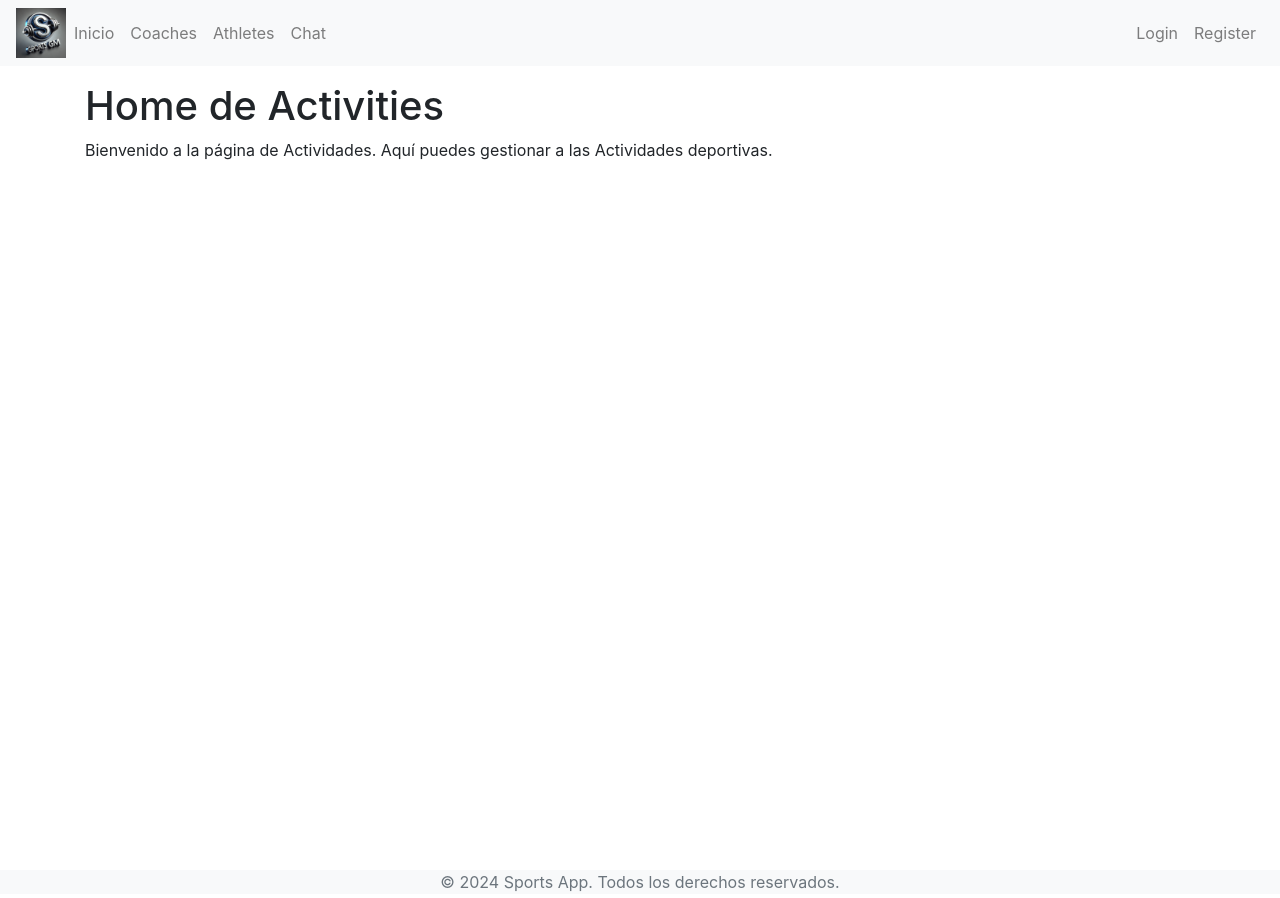
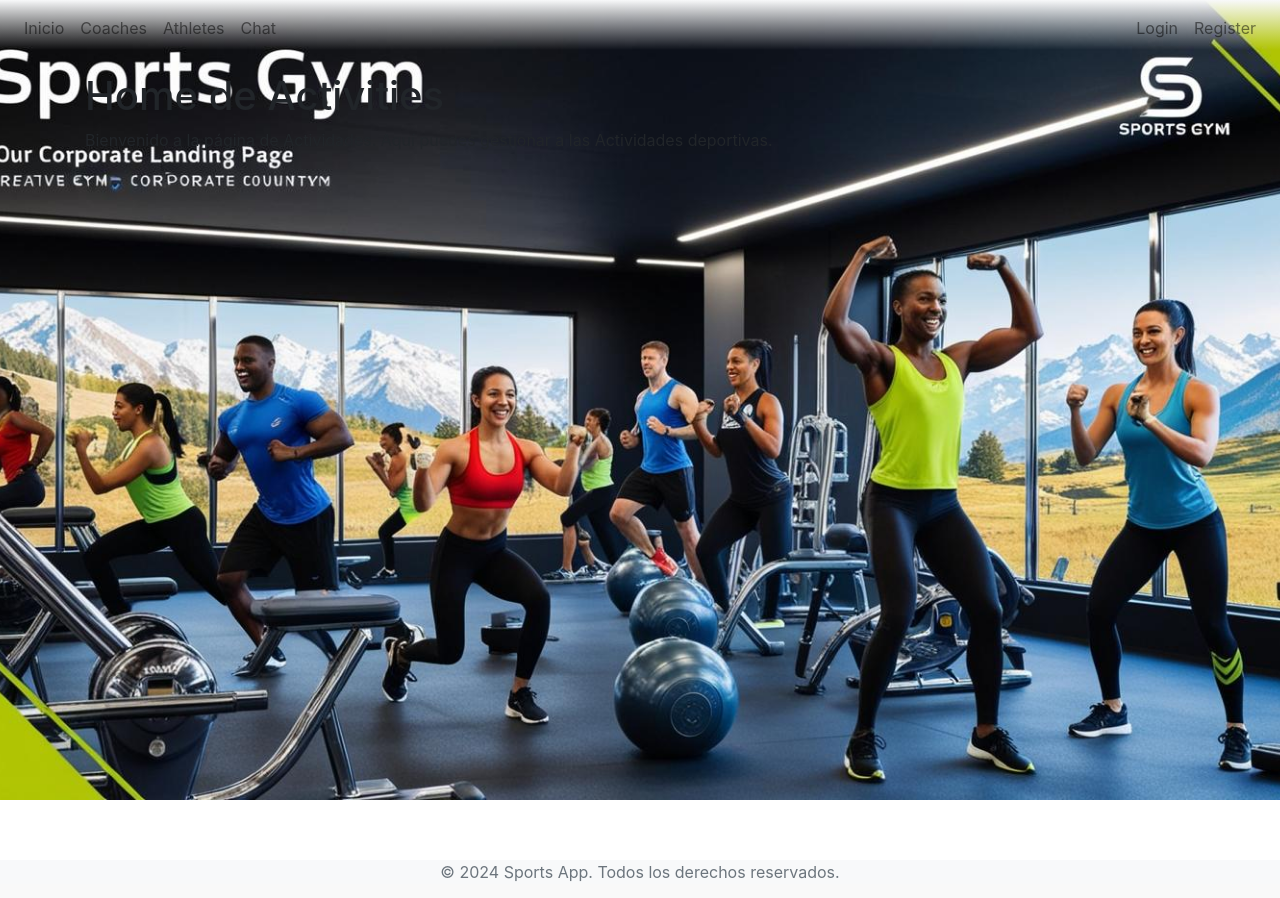
Before and after one commit to MiguelMO2311/Gym, a Django app: page / in a window 1280 px wide. Run offline with Django 5.2, Linux system fonts and the light colour scheme; some libraries are stand-ins or nearby versions.

Commit message:
v.1.3 imgFondoLandingPage

```diff
--- /dev/null
+++ b/gym_app/static/gym_app/css/styles.css
@@ -0,0 +1,11 @@
+/* styles.css */
+body {
+    margin: 0;
+    padding: 0;
+    height: 100vh;
+    background: linear-gradient(to bottom, rgba(248, 249, 250, 1) 0%, rgba(248, 249, 250, 0) 50px),
+                url('/static/gym_app/images/ImageLandingPage.jpg');
+    background-size: cover;
+    background-position: center;
+    background-repeat: no-repeat;
+}
--- a/gym_app/templates/home.html
+++ b/gym_app/templates/home.html
@@ -6,14 +6,11 @@
     <meta name="viewport" content="width=device-width, initial-scale=1.0">
     <!-- Enlace a Bootstrap CDN -->
     <link rel="stylesheet" href="https://stackpath.bootstrapcdn.com/bootstrap/4.5.2/css/bootstrap.min.css">
-
+    <!-- Enlace a tu archivo CSS personalizado -->
+    <link rel="stylesheet" href="{% static 'gym_app/css/styles.css' %}">
 </head>
-<body>
-    <nav class="navbar navbar-expand-lg navbar-light bg-light">
-        <img src="{{ MEDIA_URL }}images/Ico2.png" alt="Sports App" style="width:50px;height:auto;">
-        <button class="navbar-toggler" type="button" data-toggle="collapse" data-target="#navbarNav" aria-controls="navbarNav" aria-expanded="false" aria-label="Toggle navigation">
-            <span class="navbar-toggler-icon"></span>
-        </button>
+<body class="home-page">
+    <nav class="navbar navbar-expand-lg navbar-light bg-bg-transparent">
         <div class="collapse navbar-collapse" id="navbarNav">
             <ul class="navbar-nav mr-auto">
                 <li class="nav-item">
```
Also changed, not shown: gym/settings.py (+18 -0 lines), gym_app/static/gym_app/images/ImageLandingPage.jpg (added), media/images/ImageActivitiesPage.jpg (added), media/images/ImageAthletesPage.jpg (added), media/images/ImageChatPage.jpg (added), media/images/ImageCoachesPage.jpg (added), media/images/ImageLandingPage.jpg (added), media/images/ImageLogInPage.jpg (added), media/images/ImageProfilePage.jpg (added), media/images/ImageRegisterPage.jpg (added).
